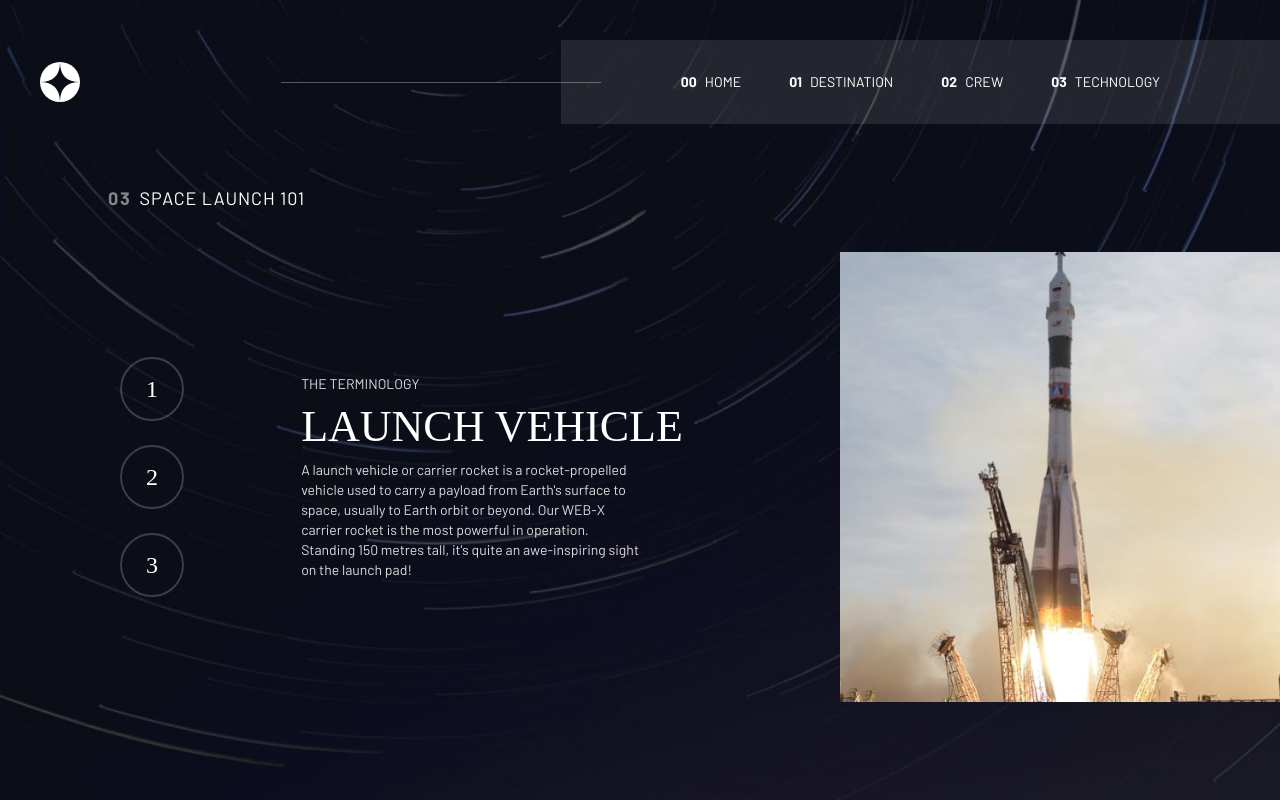
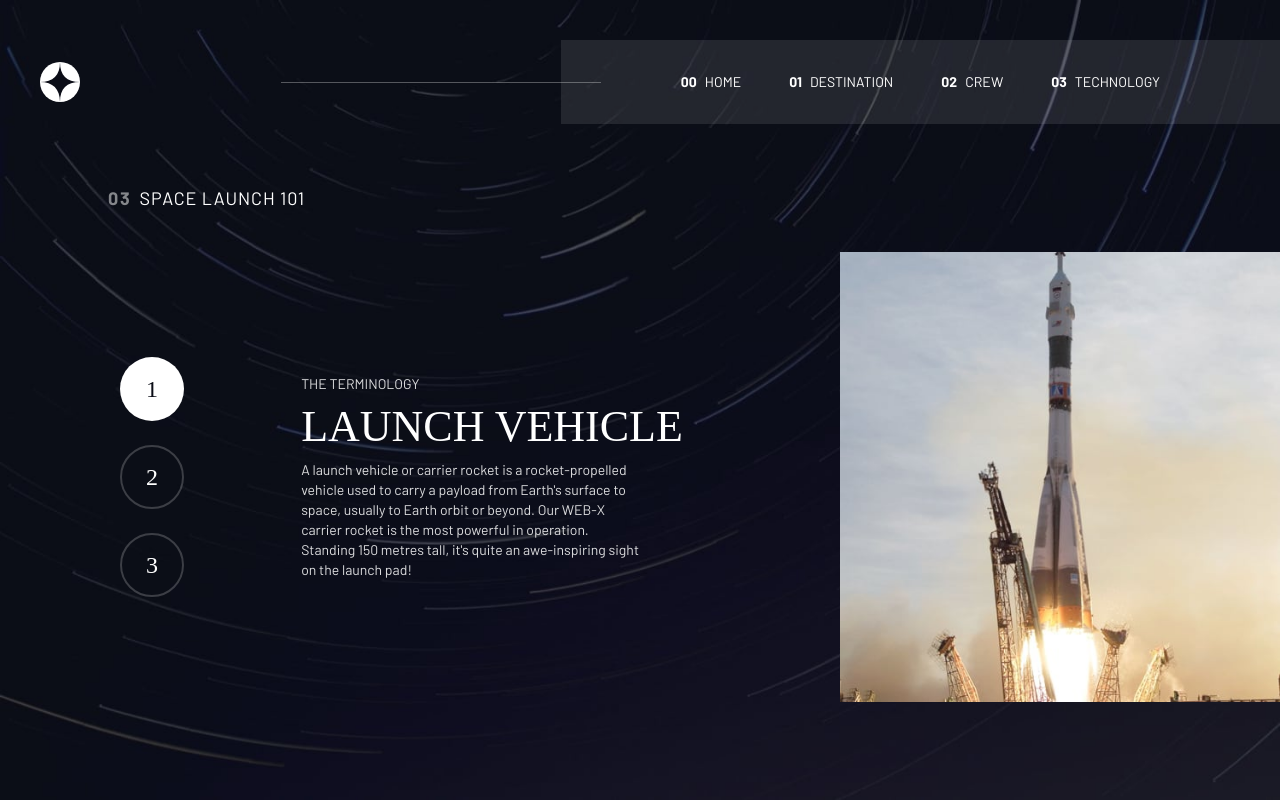
Before and after one commit to Brian9975/Space-Tourism-Website, a React (Vite) app: page /technology in a window 1280 px wide. Built offline with nearby package versions, Linux system fonts and the light colour scheme; a web font is replaced by a local one.

Commit message:
Implemented specific background style in the tab  on the technology page whenever the user is on the current tab

```diff
--- a/src/pages/technology/index.tsx
+++ b/src/pages/technology/index.tsx
@@ -84,7 +84,7 @@ export default function Technology() {
                       {/* Tabs */}
                      <div className="font-custom md:ml-30 flex md:flex-col gap-6">{
                       techData.map(t => (
-                         <button onClick={() => handleSmoothTransition(t.name)} key={t.name} className="h-16 cursor-pointer hover:bg-white hover:text-[#0B0D17] transition-all w-16 rounded-full border-2 border-white/20 flex justify-center items-center text-2xl"><div>{t.id}</div></button>
+                         <button onClick={() => handleSmoothTransition(t.name)} key={t.name} className={`h-16 ${activeTab === t.name ? "bg-white text-[#0B0D17]" : "bg-transparent"} cursor-pointer hover:bg-white  hover:text-[#0B0D17] transition-all w-16 rounded-full border-2 border-white/20 flex justify-center items-center text-2xl`}><div>{t.id}</div></button>
                       ))
 
                      }
```
